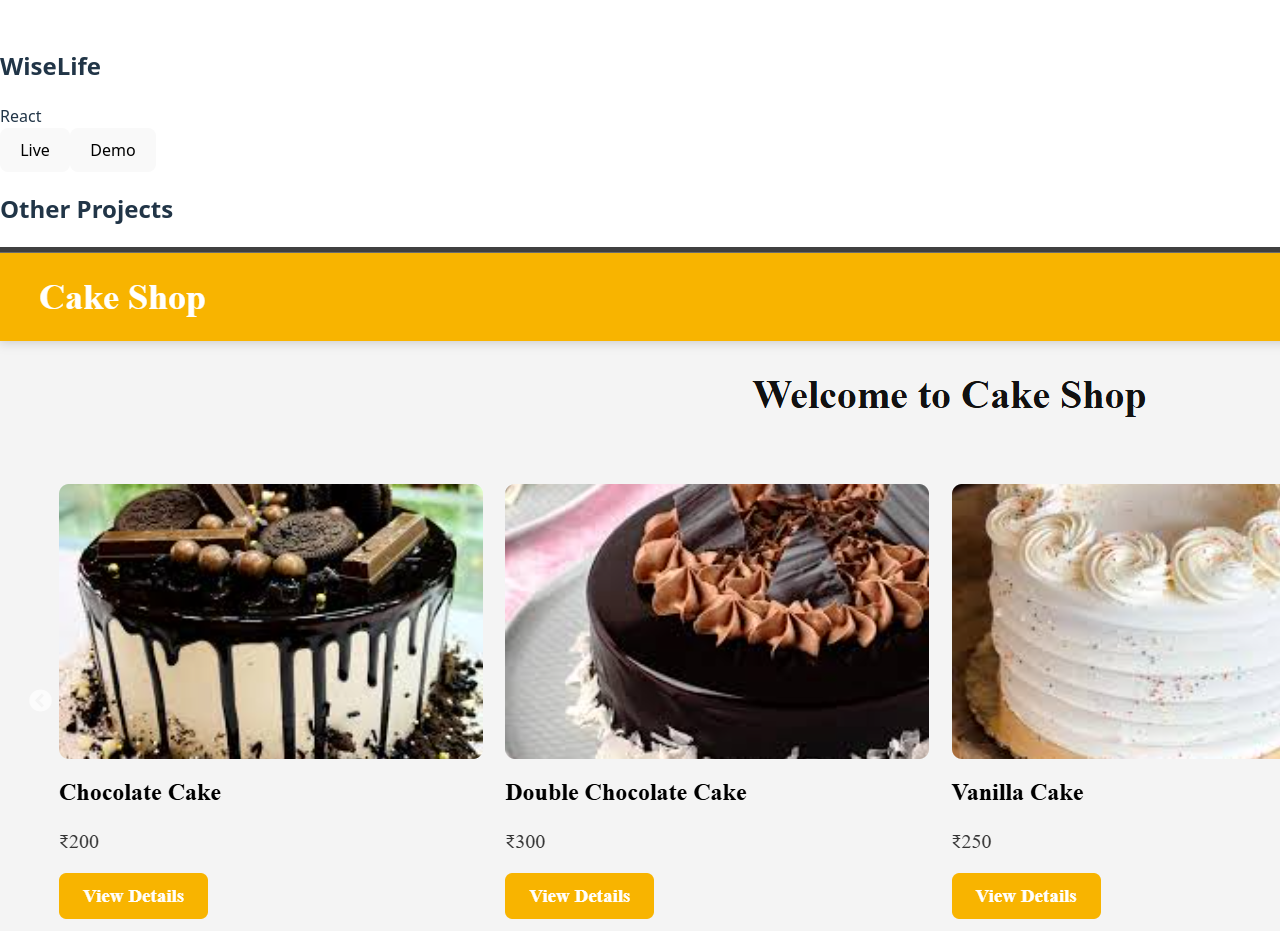
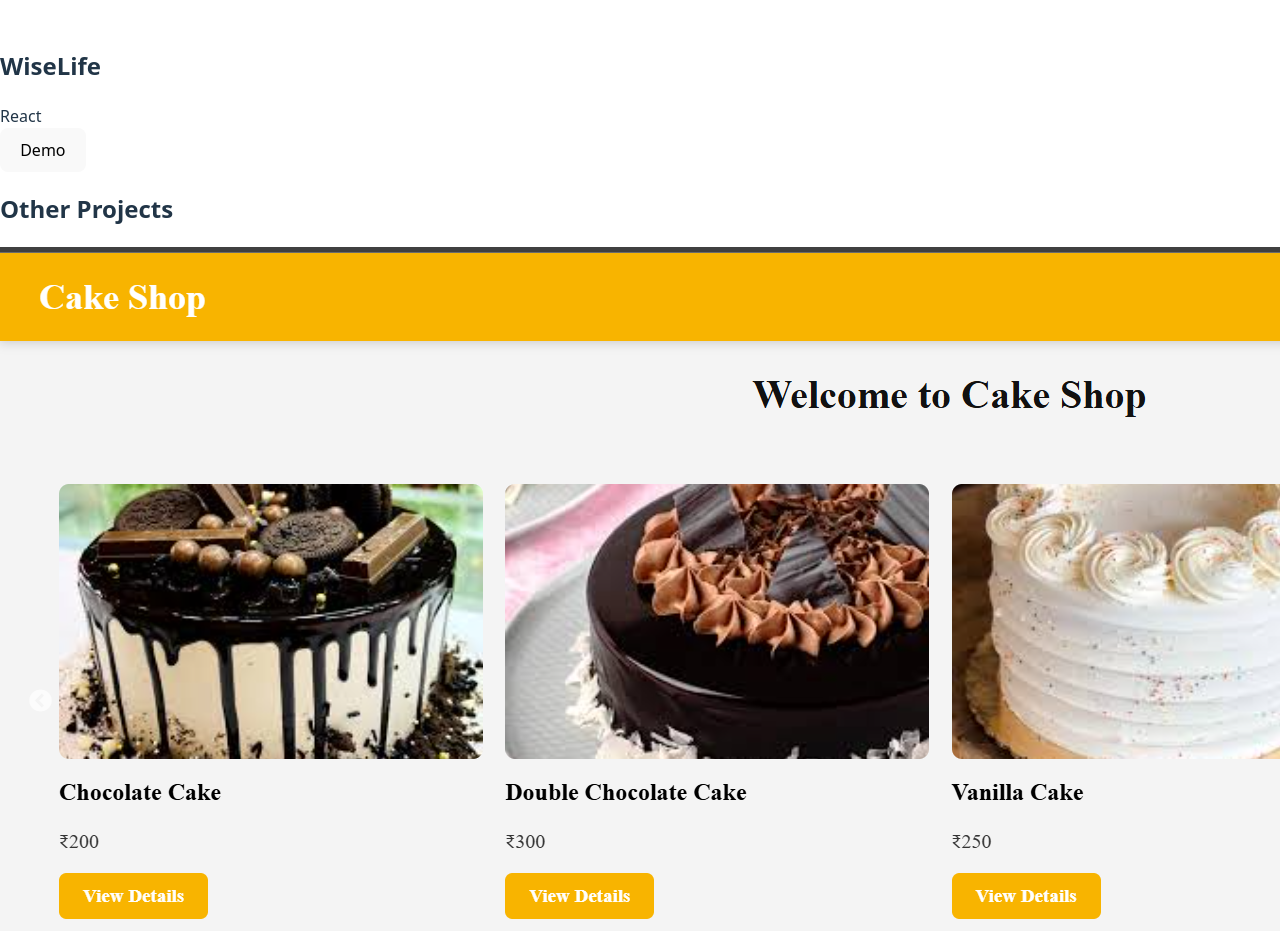
Before and after one commit to anishasharma2806/Portfolio, a React (Vite) app: page / in a window 1280 px wide. Shown: the part 6520-7451 px from the top of the page. Built offline with nearby package versions, Linux system fonts and the light colour scheme; grey boxes are pictures that could not be loaded; the HTML template or start-up script is replaced by a standard one.

Commit message:
moved videos to Vercel Blob storage

```diff
--- a/src/data/projects.js
+++ b/src/data/projects.js
@@ -28,7 +28,7 @@ export default [
     tech:["React"],
     image:"/screenshots/wiselife1.png",
     video:"https://z0c3lrhg6olnwbdx.public.blob.vercel-storage.com/wiselife.mp4",
-    live:"https://wise-life-p45.vercel.app/"
+
   },
   {
     title:"CakeShop",
```
